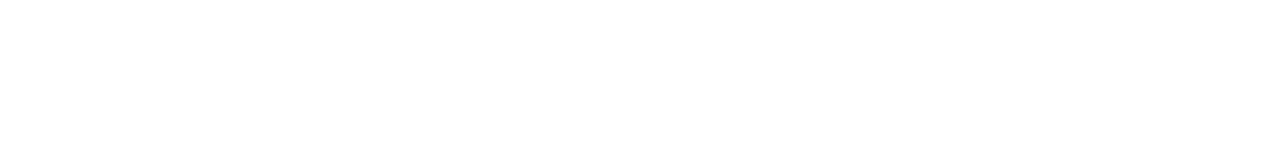
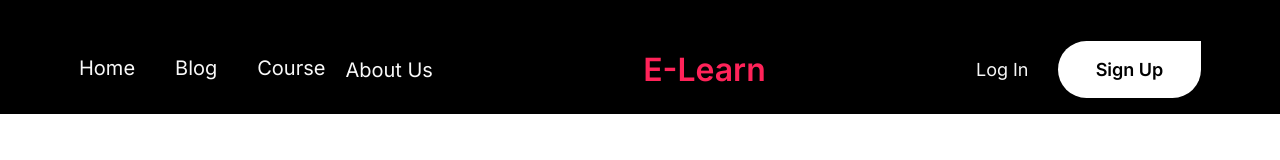
Before and after one commit to KonggMinhh/Online-Learning-Website-Design-2, a plain HTML site: page index.html in a window 1280 px wide. Shown: the top 160 px of the page. Drawn offline with Linux system fonts and the light colour scheme.

Commit message:
header-html

```diff
--- a/assets/css/styles.css
+++ b/assets/css/styles.css
@@ -0,0 +1,96 @@
+* {
+    box-sizing: border-box;
+}
+:root {
+    --primary-color: #202648;
+    --font-heading: "Poppins", sans-serif;
+    --bgc-color: #000000;
+    --secondary-color: #ff2359;
+}
+html {
+    font-size: 62.5%;
+}
+body {
+    font-size: 1.6rem;
+    font-family: "Inter", sans-serif;
+}
+/* Common */
+a {
+    text-decoration: none;
+}
+.btn {
+    display: inline-block;
+    min-width: 170px;
+    background: #ff2359;
+    border-radius: 30px 0px 30px 30px;
+    font-weight: 600;
+    font-size: 1.8rem;
+    line-height: 67px;
+    text-align: center;
+    color: #ffffff;
+    padding: 0 16px;
+}
+.btn:hover {
+    opacity: 0.8;
+}
+.main-content {
+    width: 1170px;
+    max-width: calc(1170px - 48px);
+    margin-inline: auto;
+}
+/* Header-fixed */
+.header-fix {
+    padding-top: 15px;
+    background-color: var(--bgc-color);
+    position: sticky;
+    left: 0;
+    right: 0;
+    top: -26px;
+}
+.header-fix .navbar {
+    display: flex;
+    align-items: center;
+    padding: 26px 0 16px;
+}
+.navbar .list {
+    display: flex;
+}
+.navbar .list a {
+    display: inline-block;
+    font-weight: 400;
+    font-size: 2rem;
+    line-height: 1.6;
+    color: #f9f9f9;
+    padding: 10px 20px;
+}
+.navbar .list a:hover {
+    color: #ff2359;
+}
+.navbar .list li:first-child a {
+    padding-left: 0;
+}
+.navbar .list li:last-child a {
+    padding: 12px 0;
+}
+.navbar .logo {
+    margin-inline: auto;
+    font-weight: 600;
+    font-size: 3.2rem;
+    line-height: 1.31;
+    color: #ff2359;
+}
+.navbar .actions .action-link {
+    font-weight: 400;
+    font-size: 1.8rem;
+    line-height: 1.67;
+    color: #f7f7f7;
+    margin-right: 25px;
+}
+.btn-actions {
+    min-width: 143px;
+    font-weight: 600;
+    font-size: 1.8rem;
+    line-height: 57px;
+    background: #ffffff;
+    color: #000000;
+}
--- a/index.html
+++ b/index.html
@@ -4,11 +4,54 @@
         <meta charset="UTF-8" />
         <meta http-equiv="X-UA-Compatible" content="IE=edge" />
         <meta name="viewport" content="width=device-width, initial-scale=1.0" />
+        <!-- Embed font -->
+        <link rel="preconnect" href="https://fonts.googleapis.com" />
+        <link rel="preconnect" href="https://fonts.gstatic.com" crossorigin />
+        <link
+            href="https://fonts.googleapis.com/css2?family=Poppins:wght@400;600;700&display=swap"
+            rel="stylesheet"
+        />
+        <link rel="preconnect" href="https://fonts.googleapis.com" />
+        <link rel="preconnect" href="https://fonts.gstatic.com" crossorigin />
+        <link
+            href="https://fonts.googleapis.com/css2?family=Inter:wght@400;600;700&display=swap"
+            rel="stylesheet"
+        />
         <title>Document</title>
         <link rel="stylesheet" href="./assets/css/reset.css" />
         <link rel="stylesheet" href="./assets/css/styles.css" />
     </head>
     <body>
-
+        <div class="main" style="height: 5000px">
+            <!-- Header-fix -->
+            <header class="header-fix">
+                <div class="main-content">
+                    <nav class="navbar">
+                        <!-- Navigation -->
+                        <ul class="list">
+                            <li>
+                                <a href="#!">Home</a>
+                            </li>
+                            <li>
+                                <a href="#!">Blog</a>
+                            </li>
+                            <li>
+                                <a href="#!">Course</a>
+                            </li>
+                            <li>
+                                <a href="#!">About Us</a>
+                            </li>
+                        </ul>
+                        <!-- Logo -->
+                        <a href="/" class="logo">E-Learn</a>
+                        <!-- Action -->
+                        <div class="actions">
+                            <a href="#!" class="action-link">Log In</a>
+                            <a href="#!" class="btn btn-actions">Sign Up</a>
+                        </div>
+                    </nav>
+                </div>
+            </header>
+        </div>
     </body>
 </html>
```
